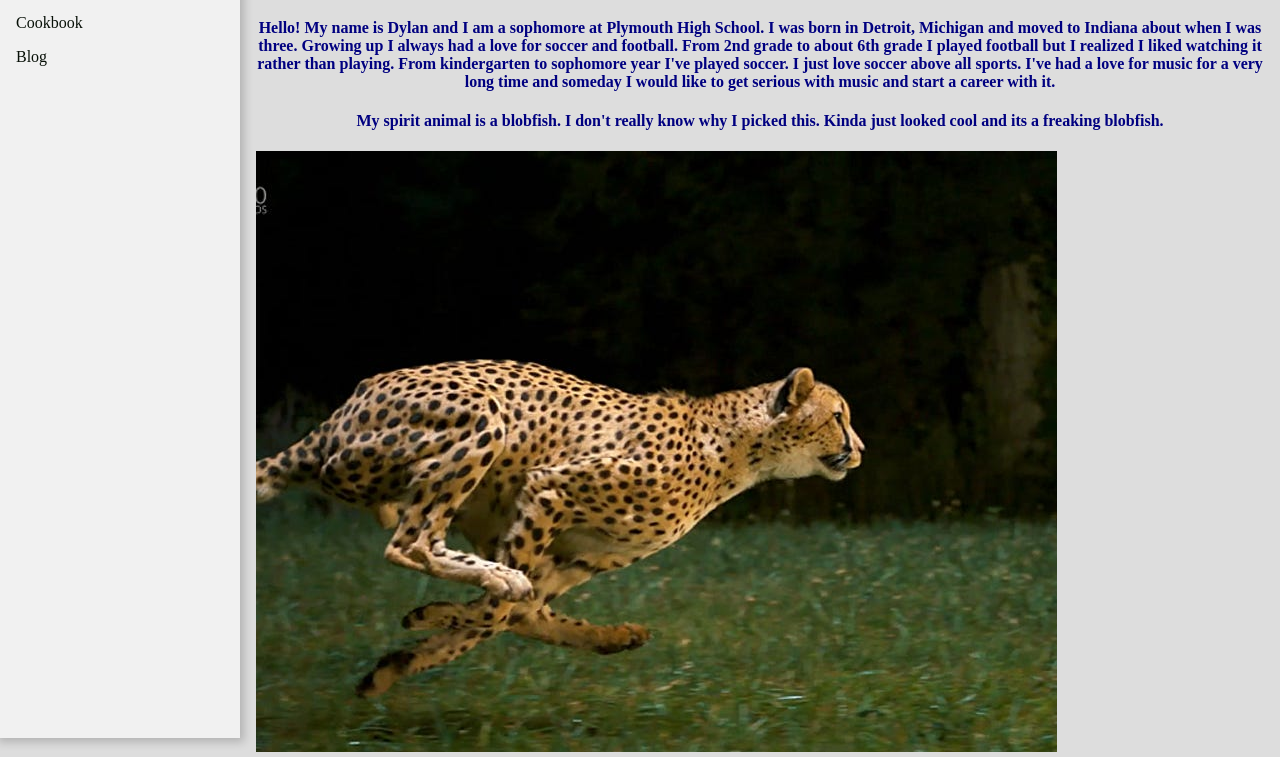
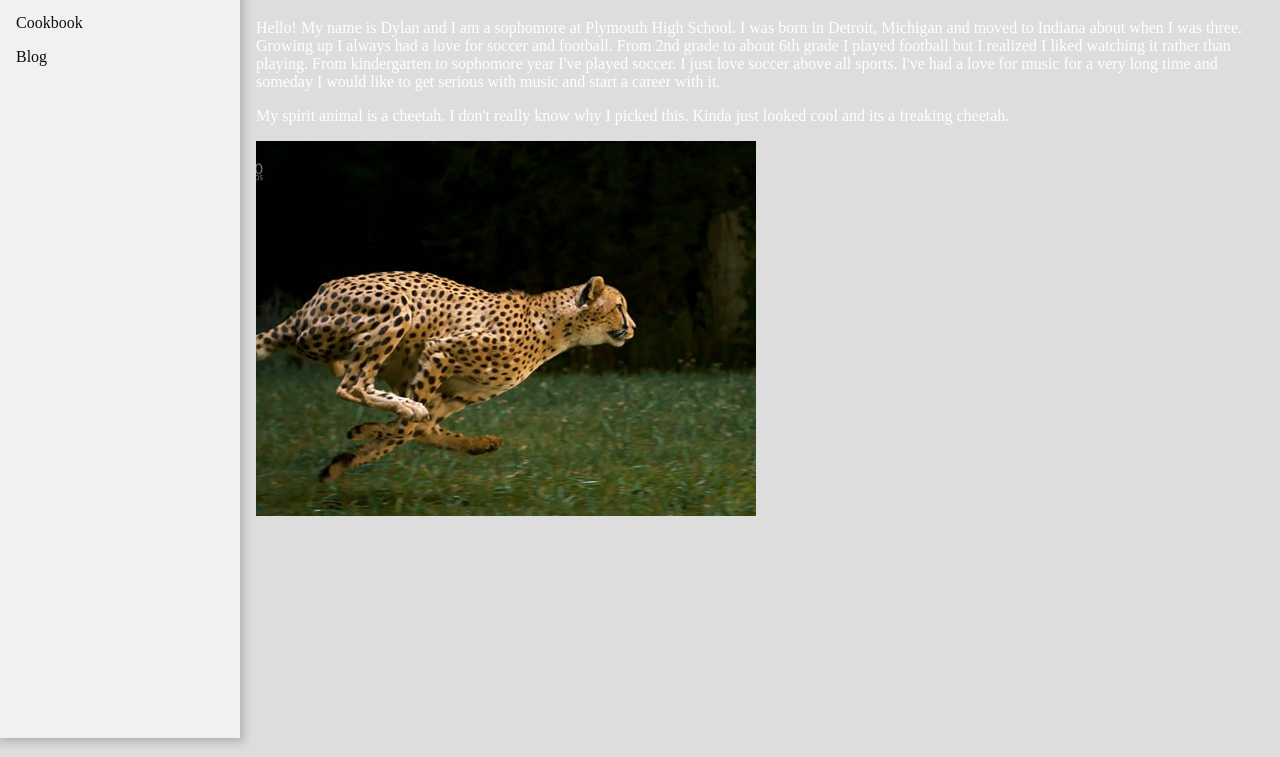
Before and after one commit to dmckee88/dmckee88.github.io, a plain HTML site: page index.html in a window 1280 px wide. Shown: the part 62-819 px from the top of the page. Drawn offline with Linux system fonts and the light colour scheme.

Commit message:
fixed up a few coding errors

```diff
--- a/index.html
+++ b/index.html
@@ -20,23 +20,23 @@
 
     <div class="content">
       <h1>
-        Welcome To My First Website!!!!
-      </h1>
+        Welcome To My First Website!!!!</h1>
+        <font color ="white">
 
-      <h4>
-      Hello! My name is Dylan and I am a sophomore at Plymouth High School. I was born in Detroit, Michigan and moved to Indiana about when I was three.
+
+      <p>Hello! My name is Dylan and I am a sophomore at Plymouth High School. I was born in Detroit, Michigan and moved to Indiana about when I was three.
       Growing up I always had a love for soccer and football. From 2nd grade to about 6th grade I played football but I realized I liked watching it rather than playing.
       From kindergarten to sophomore year I've played soccer. I just love soccer above all sports.
-      I've had a love for music for a very long time and someday I would like to get serious with music and start a career with it.
+      I've had a love for music for a very long time and someday I would like to get serious with music and start a career with it.</p>
 
-      </h4>
 
-      <h4>
-      My spirit animal is a blobfish. I don't really know why I picked this. Kinda just looked cool and its a freaking blobfish.
 
-      </h4>
 
-      <img src="Images/cheetah.jpeg">
+     <p> My spirit animal is a cheetah. I don't really know why I picked this. Kinda just looked cool and its a freaking cheetah.</p>
+
+
+
+      <img src="Images/cheetah.jpeg"width="500">
 
 
 
```
